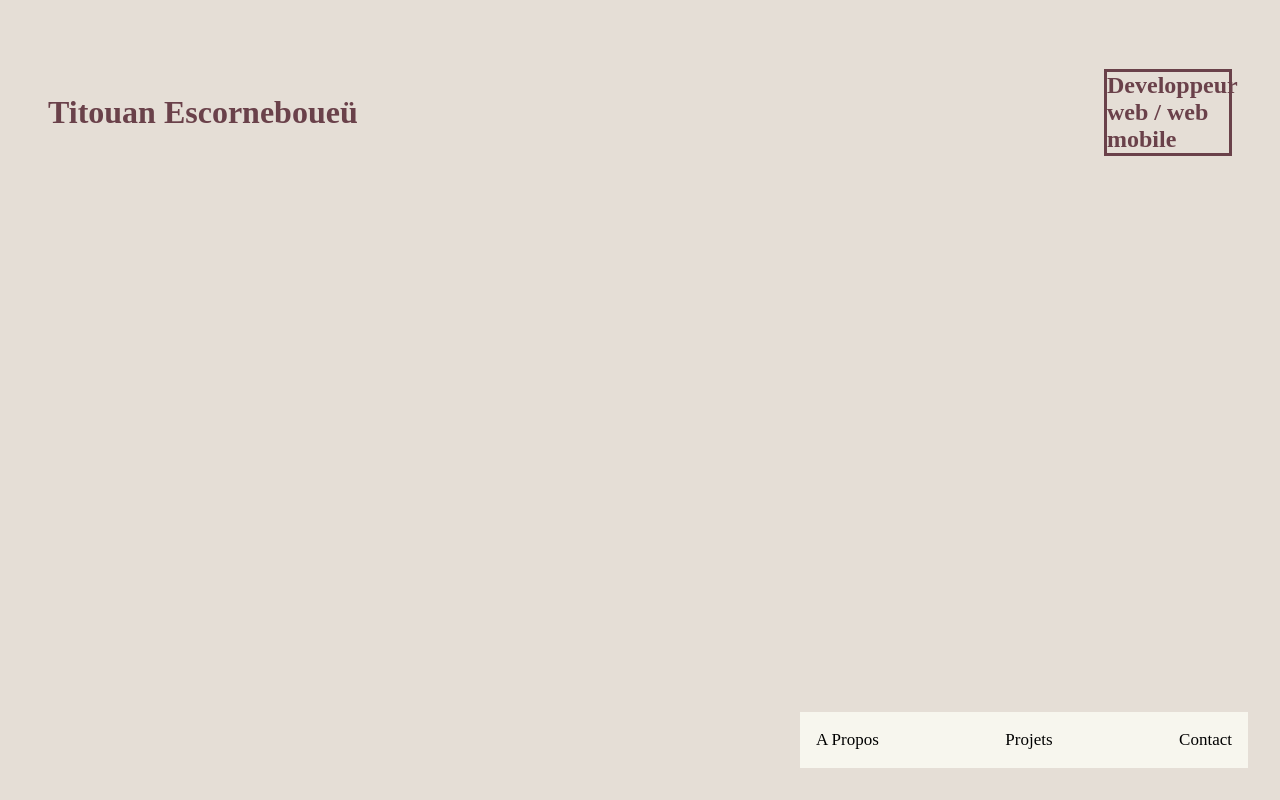
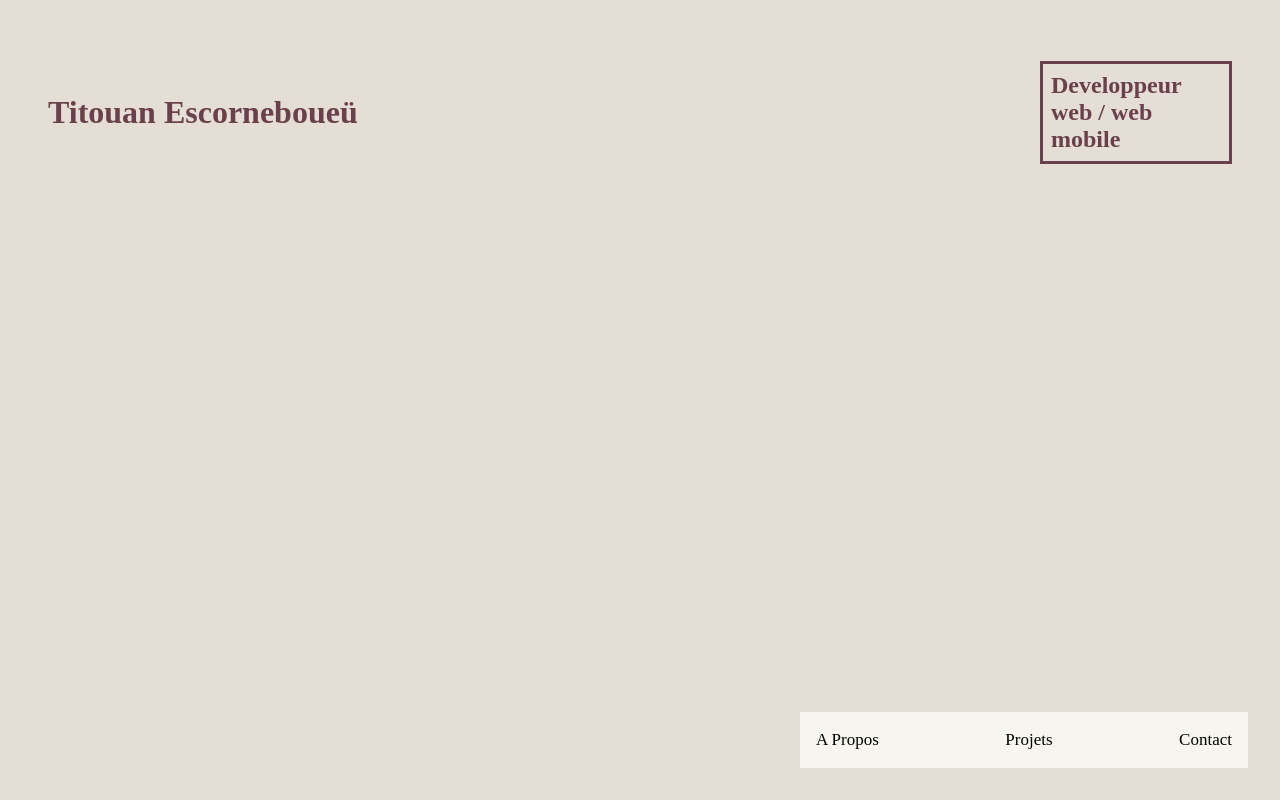
Before and after one commit to Titouan-Esc/portfolio, a React (Create React App) app: page / in a window 1280 px wide. Built offline with nearby package versions, Linux system fonts and the light colour scheme; a web font is replaced by a local one.

Commit message:
Fin de la home page

```diff
--- a/src/assets/scss/_homepage.scss
+++ b/src/assets/scss/_homepage.scss
@@ -16,8 +16,9 @@
     padding: 1em;
 
     .conteneur_dev_web {
-      width: 10vw;
+      width: 15vw;
       border: 3px solid $color_h1_h2;
+      padding: 0.5em;
     }
   }
 }
--- a/src/pages/HomePage.js
+++ b/src/pages/HomePage.js
@@ -1,16 +1,13 @@
 import NavBar from "../components/NavBar"
-import { motion } from "framer-motion"
 
 const HomePage = () => {
     return (
         <main className = "home_page">
             <div className="home_page_top">
                 <h1>Titouan Escorneboueü</h1>
-                <motion.div whileHover={{}}>
-                    <div className="conteneur_dev_web">
-                        <h2>Developpeur web / web mobile</h2>
-                    </div>
-                </motion.div>
+                <div className="conteneur_dev_web">
+                    <h2>Developpeur web / web mobile</h2>
+                </div>
             </div>
             <NavBar/>
         </main>
```
